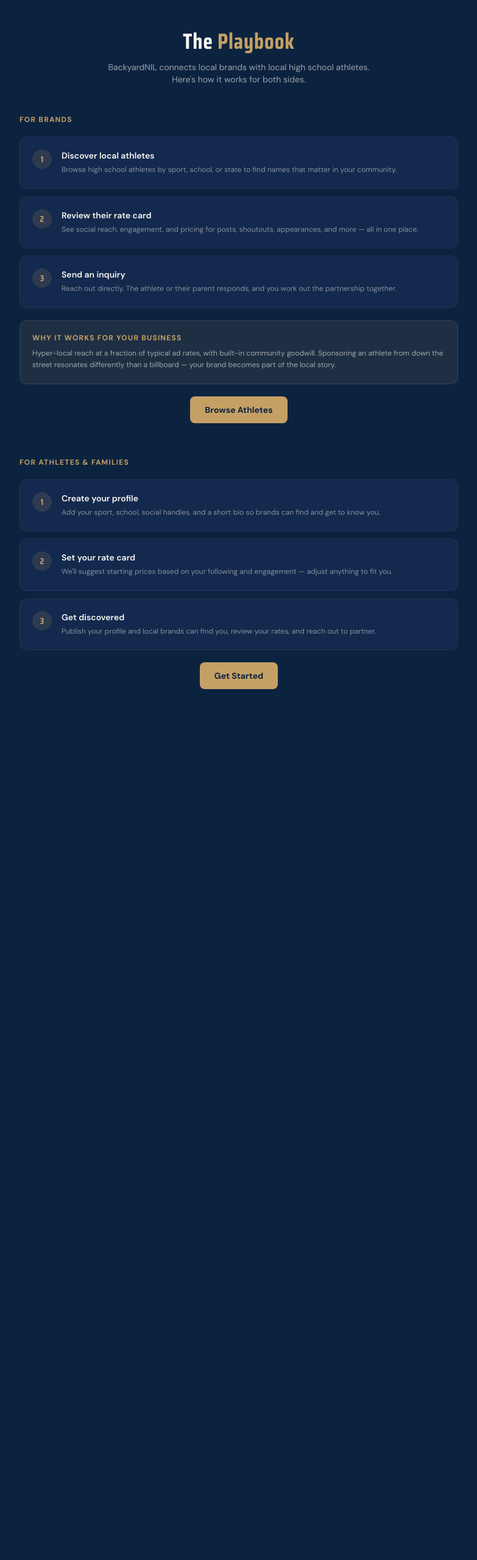
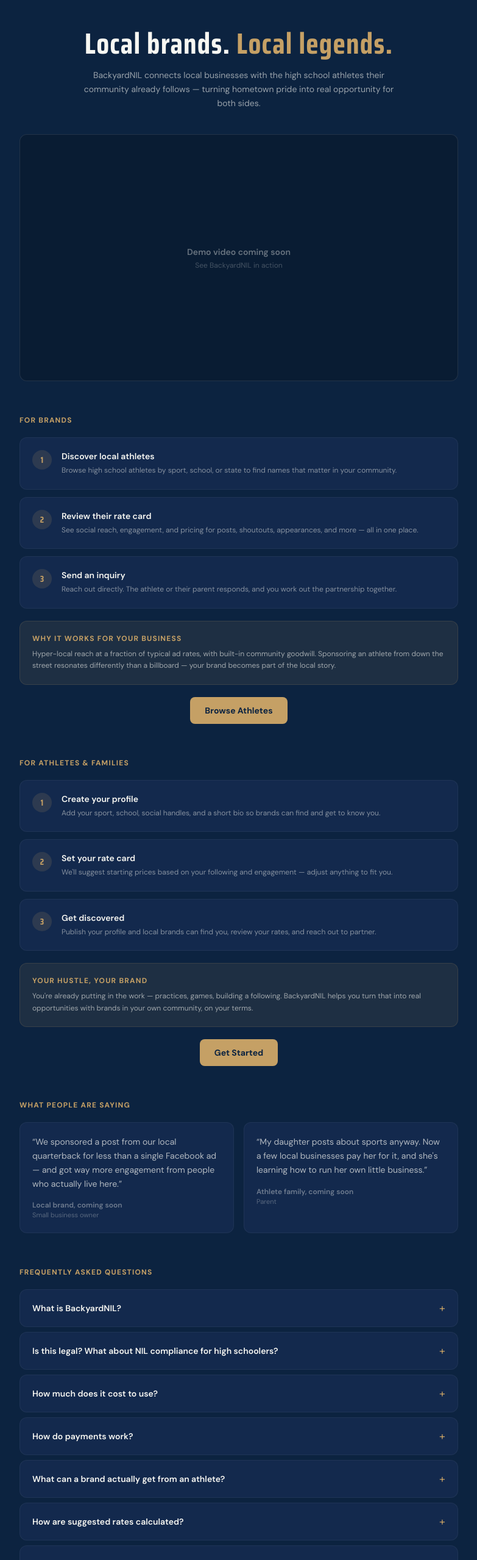
Before and after one commit to boilereup2230/backyardnil-app, a Next.js app: page /playbook in a window 1280 px wide. Shown: the top 2558 px of the page at 61% size, without its empty margins (248-1031 px from the left). Before the commit the page ends 1178 px from the top, so only its background shows below. Built offline with nearby package versions, Linux system fonts and the light colour scheme.

Commit message:
Update page.tsx

```diff
--- a/app/playbook/page.tsx
+++ b/app/playbook/page.tsx
@@ -1,3 +1,6 @@
+'use client';
+
+import { useState } from 'react';
 import Link from 'next/link';
 
 const steps = {
@@ -31,19 +34,108 @@
   ],
 };
 
+const testimonials = [
+  {
+    quote:
+      "We sponsored a post from our local quarterback for less than a single Facebook ad — and got way more engagement from people who actually live here.",
+    name: 'Local brand, coming soon',
+    role: 'Small business owner',
+  },
+  {
+    quote:
+      "My daughter posts about sports anyway. Now a few local businesses pay her for it, and she's learning how to run her own little business.",
+    name: 'Athlete family, coming soon',
+    role: 'Parent',
+  },
+];
+
+const faqs = [
+  {
+    q: 'What is BackyardNIL?',
+    a: 'BackyardNIL is a marketplace that connects local brands and businesses with high school athletes for name, image, and likeness (NIL) partnerships — things like social media shoutouts, appearances, and product reviews.',
+  },
+  {
+    q: 'Is this legal? What about NIL compliance for high schoolers?',
+    a: "NIL rules vary by state, and we built compliance checks into every athlete profile based on their state's current rules. Each profile shows a compliance status so brands and families know where things stand. We always recommend checking with your state athletic association for the latest guidance.",
+  },
+  {
+    q: 'How much does it cost to use?',
+    a: 'Creating a profile and browsing athletes is free. Pricing for any future premium features will always be clearly listed — there are no hidden fees for using the core marketplace.',
+  },
+  {
+    q: 'How do payments work?',
+    a: "Right now, brands and athletes/families connect directly through inquiries and arrange payment between themselves. We're working on more built-in tools for this in the future.",
+  },
+  {
+    q: 'What can a brand actually get from an athlete?',
+    a: 'Each athlete sets their own rate card — common deliverables include Instagram posts, stories, and reels, TikTok videos, X (Twitter) posts, game day shoutouts, in-person appearances, autograph signings, and product reviews.',
+  },
+  {
+    q: 'How are suggested rates calculated?',
+    a: "We generate a starting rate card based on the athlete's combined social following, engagement rate, and sport — giving even smaller or newer accounts a reasonable starting price. Athletes and families can adjust every price before publishing.",
+  },
+  {
+    q: 'Who can sign up?',
+    a: 'Any high school athlete, in any sport or activity, in any state, can create a profile. Parents or guardians can co-sign and manage profiles for minors.',
+  },
+  {
+    q: 'How do I get started?',
+    a: "Athletes and families can create a free account and build a profile in a few minutes. Brands can browse athlete profiles right away — no account needed to look around.",
+  },
+];
+
+function FaqItem({ q, a }: { q: string; a: string }) {
+  const [open, setOpen] = useState(false);
+
+  return (
+    <div className="bg-grass border border-white/5 rounded-xl overflow-hidden">
+      <button
+        type="button"
+        onClick={() => setOpen((v) => !v)}
+        className="w-full text-left px-5 py-4 flex items-center justify-between gap-4"
+      >
+        <span className="text-sm font-semibold text-chalk">{q}</span>
+        <span className="text-amber text-lg flex-shrink-0">
+          {open ? '−' : '+'}
+        </span>
+      </button>
+      {open && (
+        <div className="px-5 pb-4 text-xs text-chalk/55 leading-relaxed">
+          {a}
+        </div>
+      )}
+    </div>
+  );
+}
+
 export default function PlaybookPage() {
   return (
     <main className="flex-1 px-6 py-12 max-w-3xl mx-auto w-full">
-      <div className="text-center mb-12">
-        <h1 className="font-display font-bold text-4xl tracking-wide text-chalk mb-3">
-          The <span className="text-amber">Playbook</span>
+      {/* ─── Hero ─── */}
+      <div className="text-center mb-10">
+        <h1 className="font-display font-bold text-4xl sm:text-5xl tracking-wide text-chalk mb-4">
+          Local brands. <span className="text-amber">Local legends.</span>
         </h1>
-        <p className="text-chalk/60 text-sm max-w-md mx-auto">
-          BackyardNIL connects local brands with local high school athletes.
-          Here&apos;s how it works for both sides.
+        <p className="text-chalk/60 text-sm max-w-lg mx-auto leading-relaxed">
+          BackyardNIL connects local businesses with the high school athletes
+          their community already follows — turning hometown pride into real
+          opportunity for both sides.
         </p>
       </div>
 
+      {/* ─── Video placeholder ─── */}
+      <div className="mb-14 aspect-video bg-black/20 border border-white/10 rounded-xl flex items-center justify-center">
+        <div className="text-center">
+          <div className="text-chalk/40 text-sm font-semibold mb-1">
+            Demo video coming soon
+          </div>
+          <div className="text-chalk/25 text-xs">
+            See BackyardNIL in action
+          </div>
+        </div>
+      </div>
+
+      {/* ─── For Brands ─── */}
       <section className="mb-14">
         <h2 className="text-xs font-bold uppercase tracking-widest text-amber mb-5">
           For Brands
@@ -91,7 +183,8 @@
         </div>
       </section>
 
-      <section>
+      {/* ─── For Athletes & Families ─── */}
+      <section className="mb-14">
         <h2 className="text-xs font-bold uppercase tracking-widest text-amber mb-5">
           For Athletes &amp; Families
         </h2>
@@ -116,6 +209,17 @@
           ))}
         </div>
 
+        <div className="mt-5 bg-amber/10 border border-amber/15 rounded-xl p-5">
+          <div className="text-xs font-bold uppercase tracking-widest text-amber mb-2">
+            Your hustle, your brand
+          </div>
+          <p className="text-xs text-chalk/60 leading-relaxed">
+            You're already putting in the work — practices, games, building a
+            following. BackyardNIL helps you turn that into real
+            opportunities with brands in your own community, on your terms.
+          </p>
+        </div>
+
         <div className="mt-5 text-center">
           <Link
             href="/login"
@@ -125,6 +229,66 @@
           </Link>
         </div>
       </section>
+
+      {/* ─── Testimonials ─── */}
+      <section className="mb-14">
+        <h2 className="text-xs font-bold uppercase tracking-widest text-amber mb-5">
+          What People Are Saying
+        </h2>
+        <div className="grid sm:grid-cols-2 gap-4">
+          {testimonials.map((t) => (
+            <div
+              key={t.name}
+              className="bg-grass border border-white/5 rounded-xl p-5"
+            >
+              <p className="text-sm text-chalk/70 leading-relaxed mb-4">
+                &ldquo;{t.quote}&rdquo;
+              </p>
+              <div className="text-xs font-semibold text-chalk/40">
+                {t.name}
+              </div>
+              <div className="text-[11px] text-chalk/30">{t.role}</div>
+            </div>
+          ))}
+        </div>
+      </section>
+
+      {/* ─── FAQ ─── */}
+      <section className="mb-14">
+        <h2 className="text-xs font-bold uppercase tracking-widest text-amber mb-5">
+          Frequently Asked Questions
+        </h2>
+        <div className="space-y-2">
+          {faqs.map((item) => (
+            <FaqItem key={item.q} q={item.q} a={item.a} />
+          ))}
+        </div>
+      </section>
+
+      {/* ─── Bottom CTA ─── */}
+      <section className="text-center bg-amber/10 border border-amber/15 rounded-xl p-8">
+        <h2 className="font-display font-bold text-2xl tracking-wide text-chalk mb-2">
+          Ready to get started?
+        </h2>
+        <p className="text-chalk/60 text-sm mb-6 max-w-sm mx-auto">
+          Whether you&apos;re a brand looking for local reach or an athlete
+          ready to build your own, BackyardNIL is the place to start.
+        </p>
+        <div className="flex flex-wrap items-center justify-center gap-3">
+          <Link
+            href="/discover"
+            className="inline-block bg-amber text-turf font-bold text-sm px-6 py-3 rounded-lg hover:bg-amber-dim transition-colors"
+          >
+            Browse Athletes
+          </Link>
+          <Link
+            href="/login"
+            className="inline-block bg-white/5 text-chalk font-bold text-sm px-6 py-3 rounded-lg hover:bg-white/10 transition-colors"
+          >
+            Athlete &amp; Family Login
+          </Link>
+        </div>
+      </section>
     </main>
   );
 }
```
